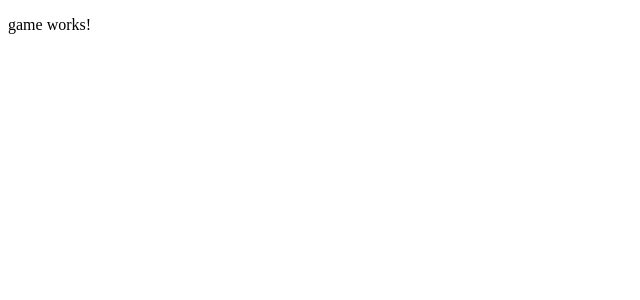
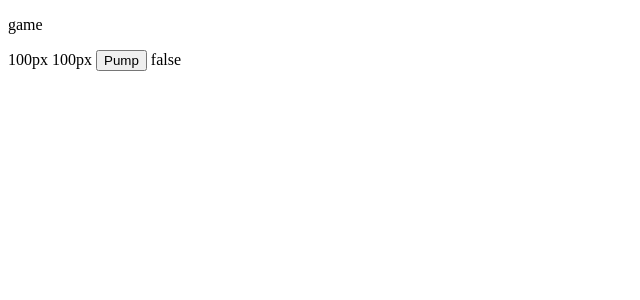
Before and after one commit to toroJS/bart-test, an Angular app: page /game in a window 1280 px wide. Shown: the top 300 px of the page, without its empty margins (0-640 px from the left). Built offline with nearby package versions, Linux system fonts and the light colour scheme.

Commit message:
game logic

```diff
--- a/src/app/components/game/game.component.html
+++ b/src/app/components/game/game.component.html
@@ -1 +1,6 @@
-<p>game works!</p>
+<p>game</p>
+{{ balloonHeight$ | async }}
+{{ balloonWidth$ | async }}
+<button (click)="pumpBalloon()">Pump</button>
+
+{{ burts$ | async }}
--- a/src/app/components/game/game.component.ts
+++ b/src/app/components/game/game.component.ts
@@ -1,12 +1,23 @@
 import { Component } from '@angular/core';
+import { GameService } from './game.service';
+import { CommonModule } from '@angular/common';
 
 @Component({
   selector: 'app-game',
   standalone: true,
-  imports: [],
+  imports: [CommonModule],
   templateUrl: './game.component.html',
-  styleUrl: './game.component.scss'
+  styleUrl: './game.component.scss',
 })
 export class GameComponent {
+  balloonHeight$ = this.gameService.balloonHeight$;
+  balloonWidth$ = this.gameService.balloonWidth$;
+  burts$ = this.gameService.burst$;
 
+  constructor(private gameService: GameService) {}
+
+  pumpBalloon() {
+    const pumpStrength = Math.random();
+    this.gameService.pumpBalloon(pumpStrength);
+  }
 }
--- a/src/app/components/game/game.service.ts
+++ b/src/app/components/game/game.service.ts
@@ -1,9 +1,42 @@
 import { Injectable } from '@angular/core';
+import { BehaviorSubject } from 'rxjs';
 
 @Injectable({
-  providedIn: 'root'
+  providedIn: 'root',
 })
 export class GameService {
+  private balloonHeightSubject = new BehaviorSubject<string>('100px');
+  balloonHeight$ = this.balloonHeightSubject.asObservable();
+  private balloonWidthSubject = new BehaviorSubject<string>('100px');
+  balloonWidth$ = this.balloonWidthSubject.asObservable();
+  private burstSubject = new BehaviorSubject<boolean>(false);
+  burst$ = this.burstSubject.asObservable();
 
-  constructor() { }
+  pumpBalloon(pumpStrength: number) {
+    const burstThreshold = 0.8;
+
+    if (
+      !this.burstSubject.value &&
+      Math.random() < burstThreshold * pumpStrength
+    ) {
+      this.burstSubject.next(true);
+    } else {
+      this.balloonHeightSubject.next(
+        this.calculateNewSize(this.balloonHeightSubject.value, pumpStrength)
+      );
+      this.balloonWidthSubject.next(
+        this.calculateNewSize(this.balloonWidthSubject.value, pumpStrength)
+      );
+    }
+  }
+
+  resetBalloon() {
+    this.burstSubject.next(false);
+    this.balloonHeightSubject.next('100px');
+    this.balloonWidthSubject.next('100px');
+  }
+
+  private calculateNewSize(currentSize: string, pumpStrength: number): string {
+    return parseInt(currentSize) + pumpStrength * 10 + 'px';
+  }
 }
```
